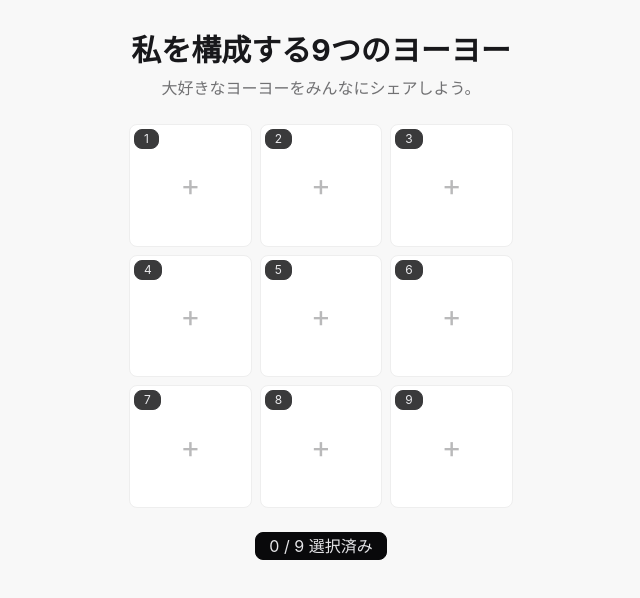
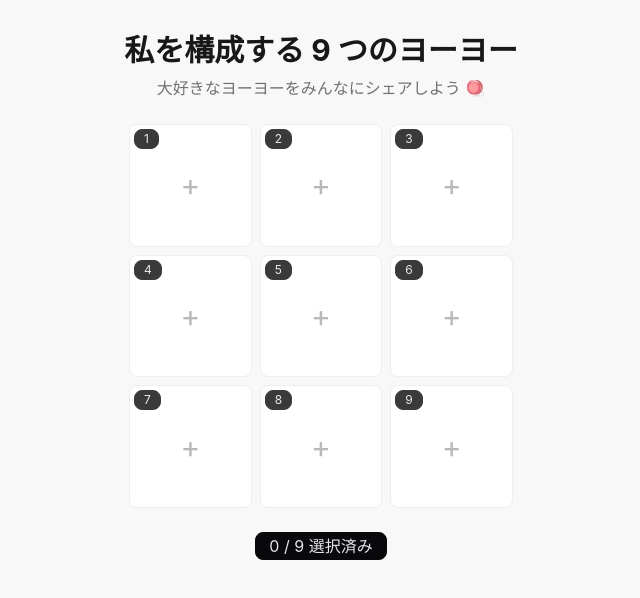
Before and after one commit to quanon/my9yoyos, a React (Vite) app: page / in a window 1280 px wide. Shown: the top 598 px of the page, without its empty margins (319-959 px from the left). Built offline with nearby package versions, Linux system fonts and the light colour scheme.

Commit message:
Repalce `my9yoyos-temp` with `my9yoyos`

```diff
--- a/index.html
+++ b/index.html
@@ -4,7 +4,7 @@
     <meta charset="UTF-8" />
     <link rel="icon" type="image/svg+xml" href="/vite.svg" />
     <meta name="viewport" content="width=device-width, initial-scale=1.0" />
-    <title>my9yoyos-temp</title>
+    <title>My 9 Yoyos</title>
   </head>
   <body>
     <div id="root"></div>
--- a/package.json
+++ b/package.json
@@ -1,5 +1,5 @@
 {
-  "name": "my9yoyos-temp",
+  "name": "my9yoyos",
   "private": true,
   "version": "0.0.0",
   "type": "module",
--- a/src/pages/HomePage.tsx
+++ b/src/pages/HomePage.tsx
@@ -36,8 +36,8 @@ export default function HomePage() {
   return (
     <div className="min-h-screen bg-base-200 flex flex-col items-center px-4 py-8 gap-6">
       <div className="text-center">
-        <h1 className="text-3xl font-bold">私を構成する9つのヨーヨー</h1>
-        <p className="text-base-content/60 mt-2">大好きなヨーヨーをみんなにシェアしよう。</p>
+        <h1 className="text-3xl font-bold">私を構成する 9 つのヨーヨー</h1>
+        <p className="text-base-content/60 mt-2">大好きなヨーヨーをみんなにシェアしよう 🪀</p>
       </div>
 
       <YoyoGrid slots={slots} onImageSelect={handleImageSelect} onRemove={handleRemove} />
```
Also changed, not shown: 1 other file (tests, documents, lock files or other folders).
